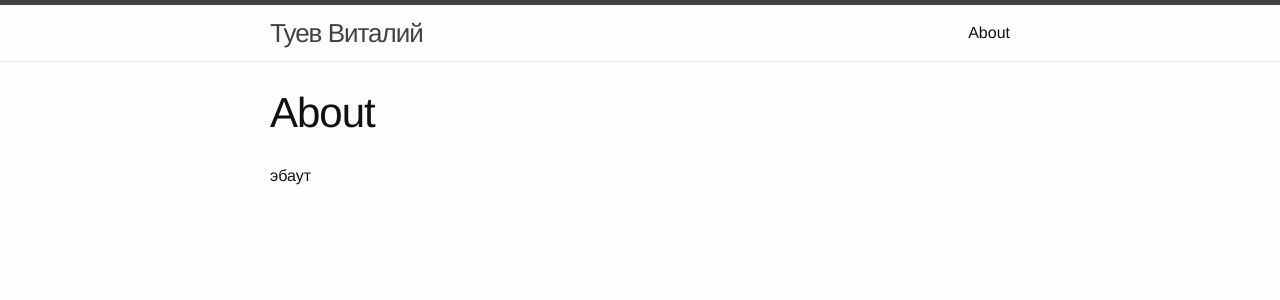
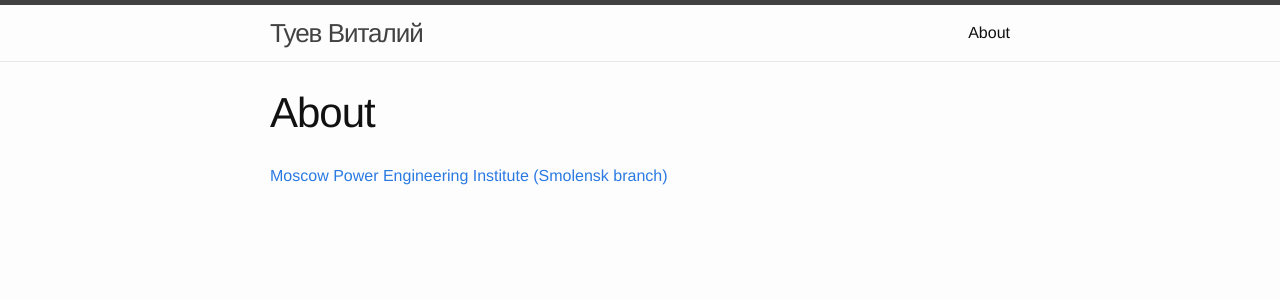
Before and after one commit to vetal232/vetal232.github.io, a Jekyll site: the page built from about.md, in a window 1280 px wide. Shown: the top 300 px of the page. Built offline with Jekyll 4.4.1, drawn with Linux system fonts in a browser that asks for light colours.

Commit message:
Update about.md

```diff
--- a/about.md
+++ b/about.md
@@ -4,4 +4,4 @@ title: About
 permalink: /about/
 ---
 
-эбаут
+ [Moscow Power Engineering Institute (Smolensk branch)](http://mpei.ru/lang/en/Pages/default.aspx)
```
